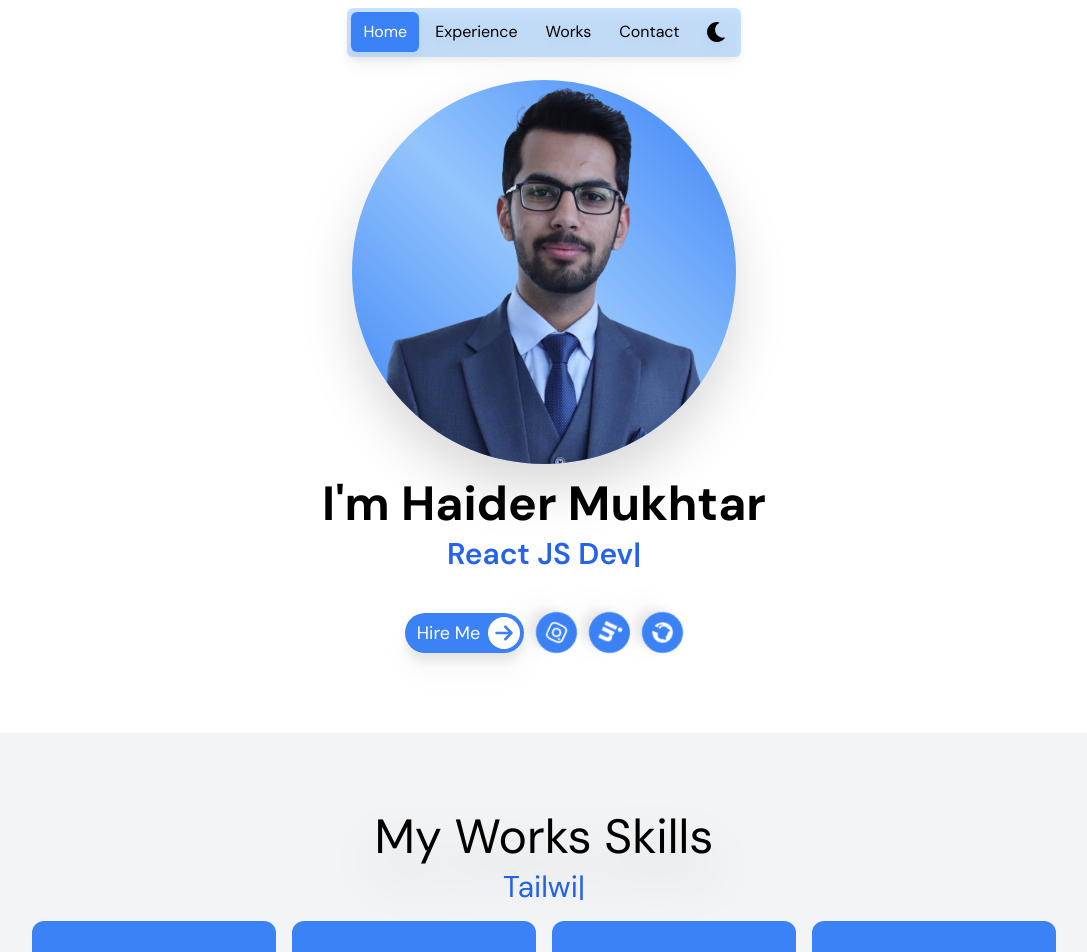
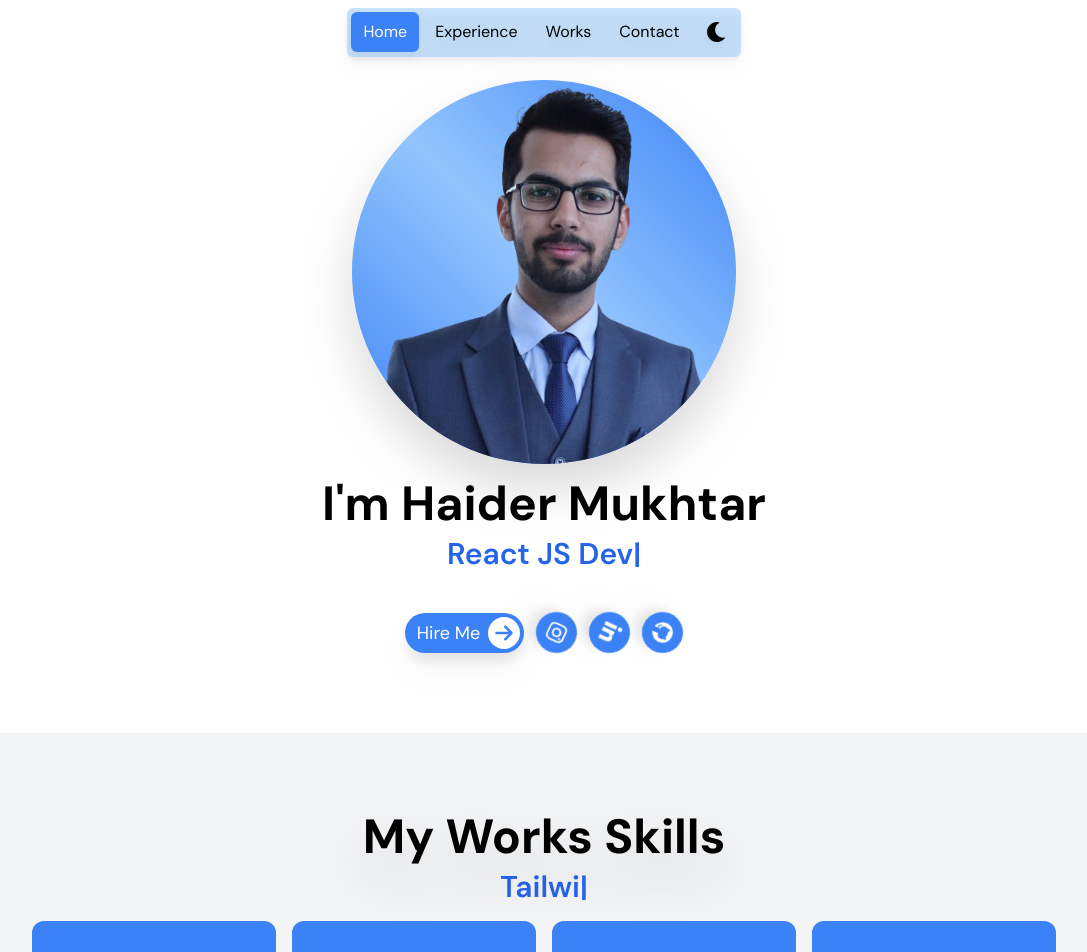
Before and after one commit to Haider-Mukhtar/Haider-Mukhtar-Portfolio, a React (Vite) app: page / in a window 1280 px wide. Shown: the top 952 px of the page, without its empty margins (96-1183 px from the left). Built offline with nearby package versions, Linux system fonts and the light colour scheme; what tailwindcss-animated, tailwindcss-motion would draw is missing.

Commit message:
Haider-Mukhtar-Portfolio v0.1.4

```diff
--- a/src/components/skills.tsx
+++ b/src/components/skills.tsx
@@ -5,10 +5,10 @@ const Skills = () => {
   return (
     <div className="bg-secbackground flex justify-center py-20">
       <div className="w-11/12 lg:w-4/5 2xl:px-8">
-        <h1 className="font-primaryBold text-heading text-center text-4xl drop-shadow-2xl sm:text-5xl">
+        <h1 className="font-primaryBold font-bold text-heading text-center text-4xl drop-shadow-2xl sm:text-5xl">
           My Works Skills
         </h1>
-        <h2 className="font-primarySemiBold text-subheading mt-2 text-center text-3xl">
+        <h2 className="font-primarySemiBold text-subheading font-semibold mt-2 text-center text-3xl">
           <SkillsTypeAnimation />
         </h2>
         <div className="mt-4 grid grid-cols-2 gap-4 sm:grid-cols-3 md:grid-cols-3 lg:grid-cols-4">
```
